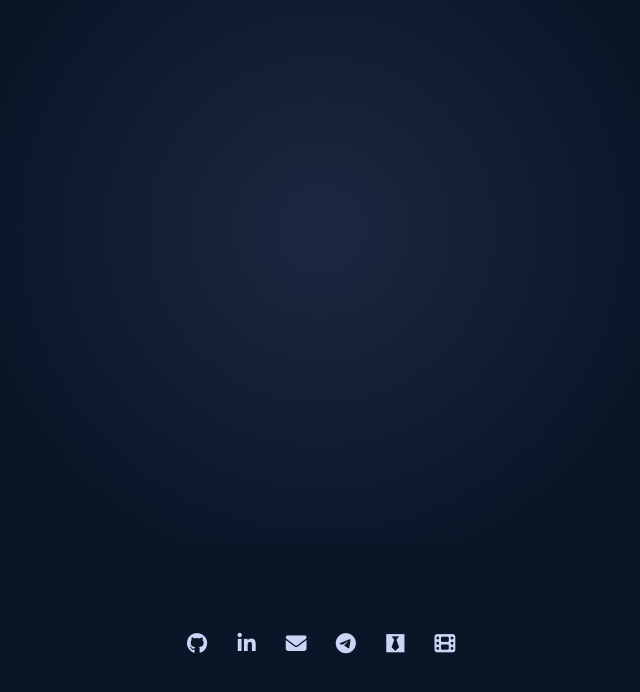
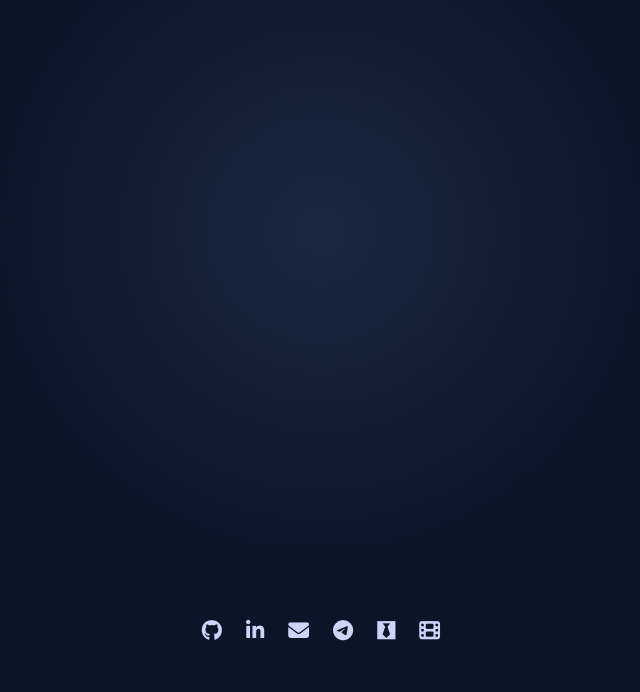
Before and after one commit to TomasSobotaT/Personal_Portfolio_Angular, an Angular app: page /rodokmen in a window 1280 px wide. Shown: the part 1769-2461 px from the top of the page, without its empty margins (319-959 px from the left). Built offline with nearby package versions, Linux system fonts and the light colour scheme.

Commit message:
fix hoover

```diff
--- a/src/app/shared/footer/footer.component.scss
+++ b/src/app/shared/footer/footer.component.scss
@@ -6,23 +6,20 @@
 
 .footer-socials {
   display: flex;
-  gap: 0.1rem;
+  gap: 1.5rem;
 }
 
 .footer-socials a {
-  width: 3rem;
-  height: 3rem;
   display: flex;
   align-items: center;
   justify-content: center;
   color: #cbd5f5;
   text-decoration: none;
   font-size: 1.3rem;
-  transition: background-color 0.2s ease, color 0.2s ease, transform 0.2s ease;
+  transition: color 0.2s ease, transform 0.2s ease;
 }
 
 .footer-socials a:hover {
-  background-color: rgba(45, 212, 191, 0.1);
   color: #67e8f9;
   transform: translateY(-1px);
 }
```
